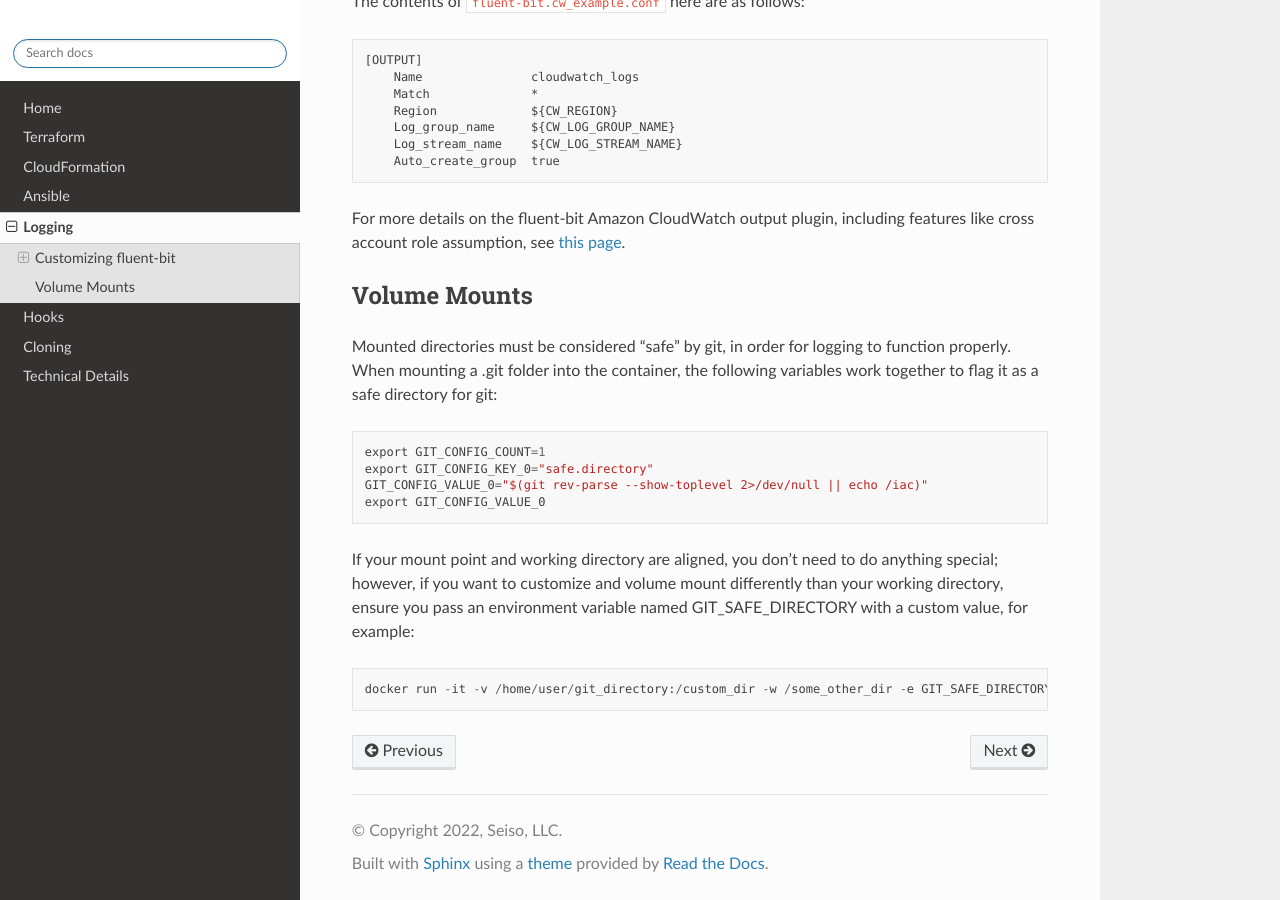
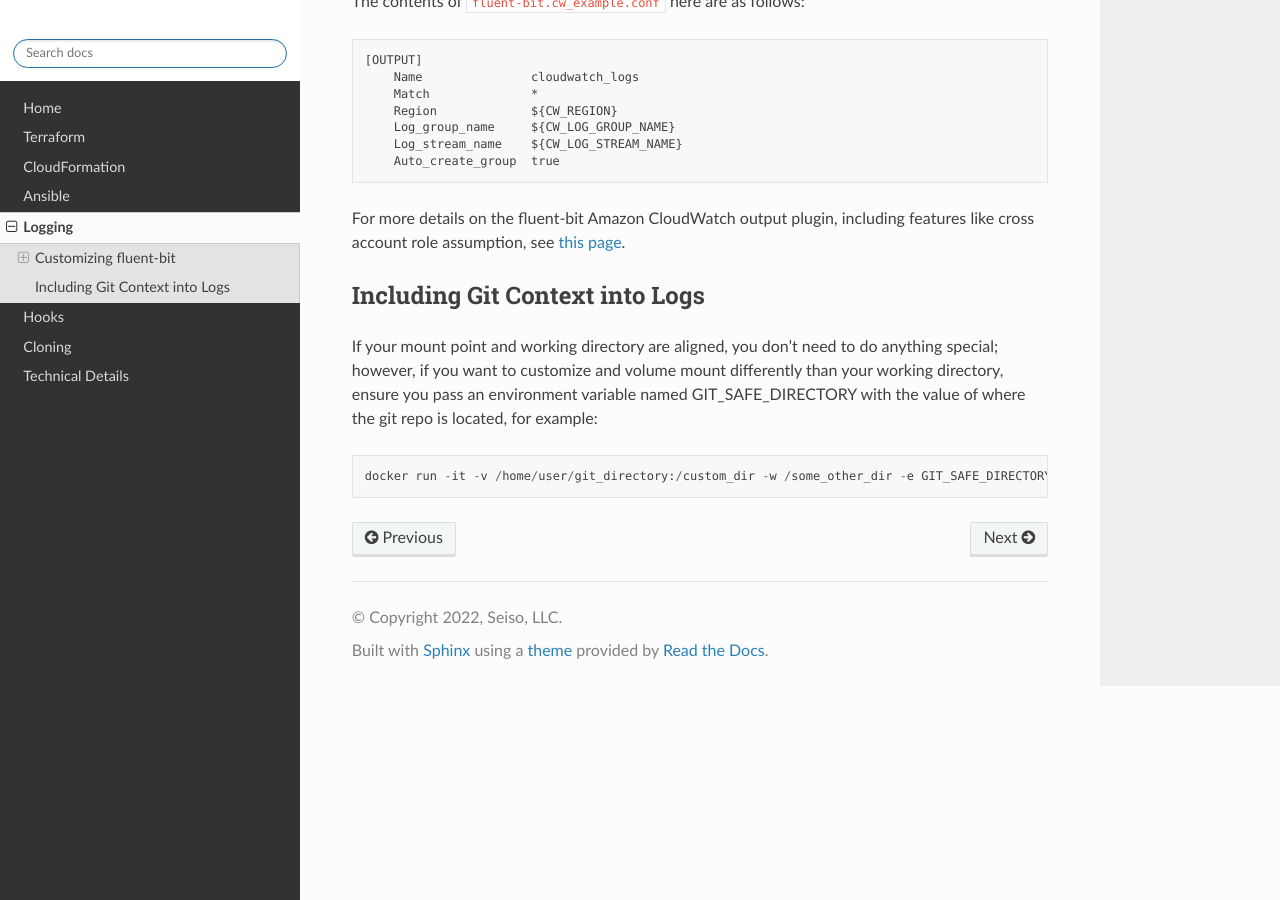
Before and after one commit to SeisoLLC/easy_infra, a Sphinx documentation site: the page built from docs/Logging/index.rst, in a window 1280 px wide and 900 px high, scrolled down 1529 px. Built offline with Sphinx 7.4.7 and the Read the Docs theme 2.0.0, drawn with Linux system fonts in a browser that asks for light colours.

Commit message:
update docs

```diff
--- a/docs/Logging/index.rst
+++ b/docs/Logging/index.rst
@@ -68,22 +68,12 @@ The contents of ``fluent-bit.cw_example.conf`` here are as follows::
 For more details on the fluent-bit Amazon CloudWatch output plugin, including features like cross account role assumption, see `this page
 <https://docs.fluentbit.io/manual/pipeline/outputs/cloudwatch>`_.
 
-Volume Mounts
--------------
-
-Mounted directories must be considered "safe" by git, in order for logging to function properly.
-When mounting a .git folder into the container, the following variables work together to flag it as a safe directory for git::
-
-    export GIT_CONFIG_COUNT=1
-    export GIT_CONFIG_KEY_0="safe.directory"
-    GIT_CONFIG_VALUE_0="$(git rev-parse --show-toplevel 2>/dev/null || echo /iac)"
-    export GIT_CONFIG_VALUE_0
-
-.. note::
+Including Git Context into Logs
+-------------------------------
 
 If your mount point and working directory are aligned, you don't need to do anything special; however, if you want to customize
 and volume mount differently than your working directory, ensure you pass an environment variable named GIT_SAFE_DIRECTORY with
-a custom value, for example::
+the value of where the git repo is located, for example::
 
     docker run -it -v /home/user/git_directory:/custom_dir -w /some_other_dir -e GIT_SAFE_DIRECTORY="/custom_dir" seiso/easy_infra:latest-terraform-aws
 
```
